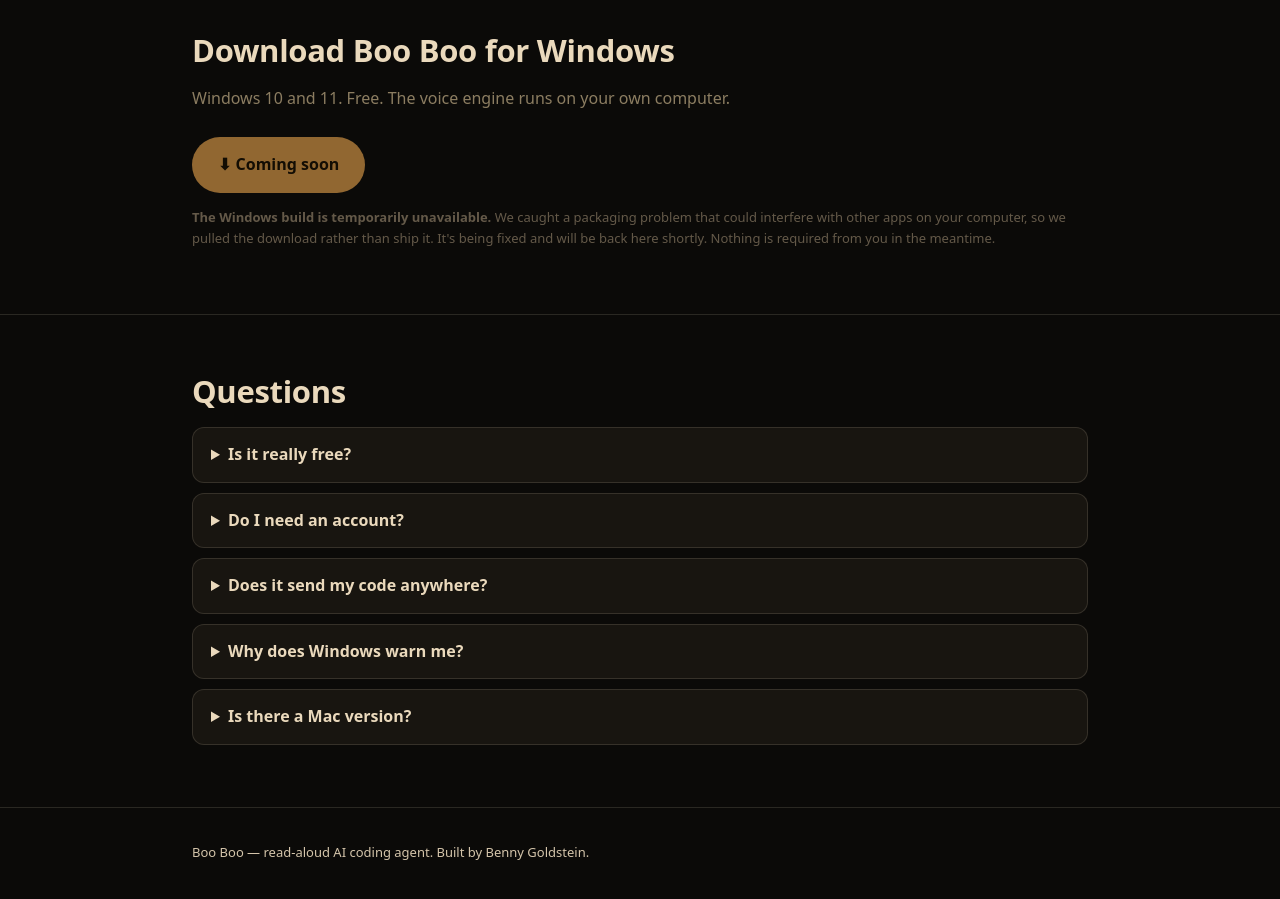
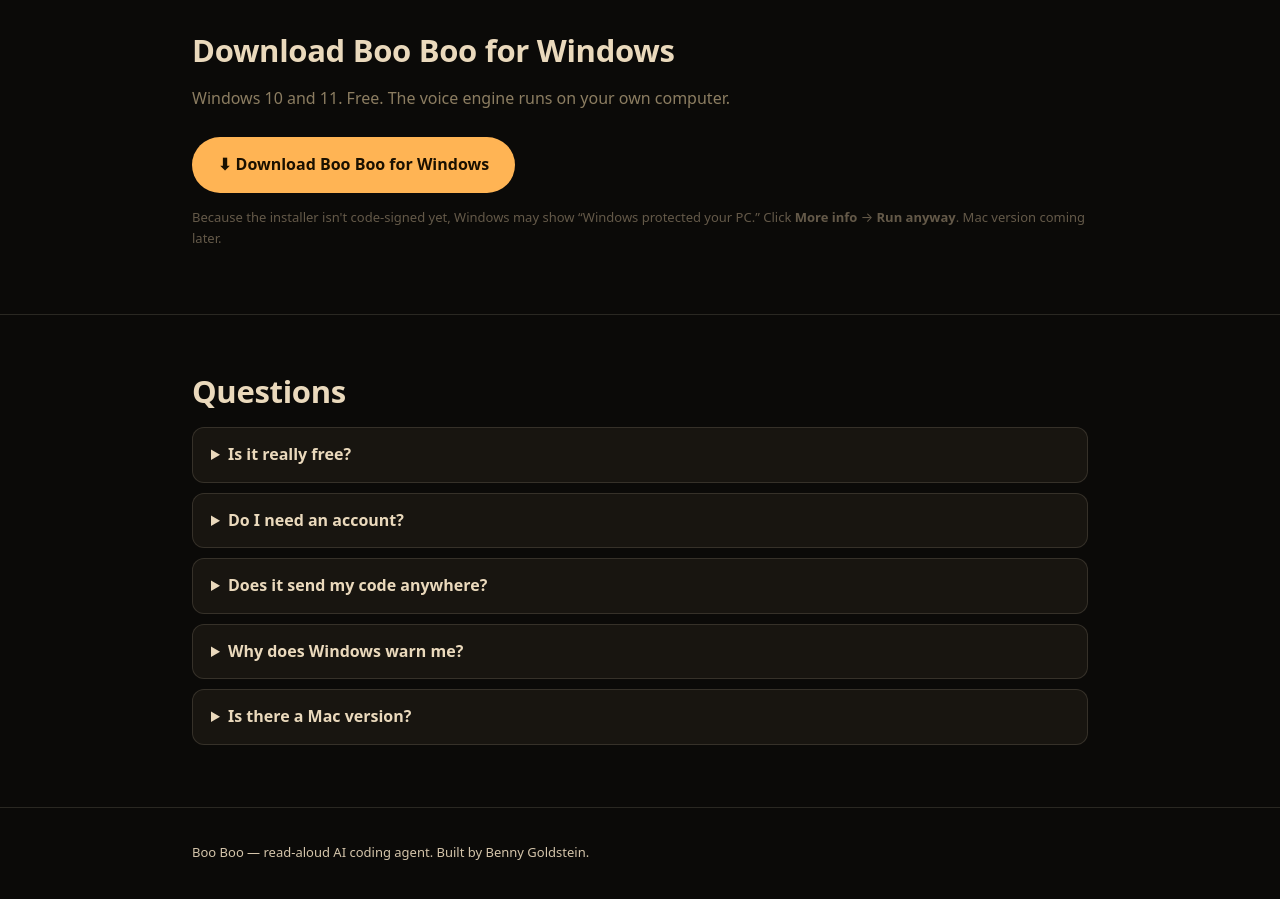
Before and after one commit to bennygoldstein/boo-boo, a plain HTML site: page index.html in a window 1280 px wide. Shown: the part 2000-2899 px from the top of the page. Drawn offline with Linux system fonts and the light colour scheme.

Commit message:
Download is live: fixed build with the UI included

```diff
--- a/index.html
+++ b/index.html
@@ -98,7 +98,7 @@
       answer and it reads the whole thing back — highlighting every word as it's spoken.
     </p>
     <div class="cta">
-      <a class="btn" href="#download">⬇ Download for Windows</a>
+      <a class="btn" href="https://github.com/bennygoldstein/boo-boo/releases/latest/download/BooBoo-Setup.exe">⬇ Download for Windows</a>
       <a class="btn ghost" href="#how">See how it works</a>
     </div>
     <p class="note"><span class="pillmini">Windows 10 / 11</span><span class="pillmini">Runs on your machine</span><span class="pillmini">Free</span></p>
@@ -159,12 +159,11 @@
     <h2>Download Boo Boo for Windows</h2>
     <p class="lede">Windows 10 and 11. Free. The voice engine runs on your own computer.</p>
     <div class="cta">
-      <a class="btn" href="#" aria-disabled="true" style="opacity:.55;cursor:default;pointer-events:none">⬇ Coming soon</a>
+      <a class="btn" href="https://github.com/bennygoldstein/boo-boo/releases/latest/download/BooBoo-Setup.exe">⬇ Download Boo Boo for Windows</a>
     </div>
     <p class="note">
-      <b>The Windows build is temporarily unavailable.</b> We caught a packaging problem that could
-      interfere with other apps on your computer, so we pulled the download rather than ship it.
-      It's being fixed and will be back here shortly. Nothing is required from you in the meantime.
+      Because the installer isn't code-signed yet, Windows may show “Windows protected your PC.”
+      Click <b>More info</b> → <b>Run anyway</b>. Mac version coming later.
     </p>
   </div>
 </section>
```
